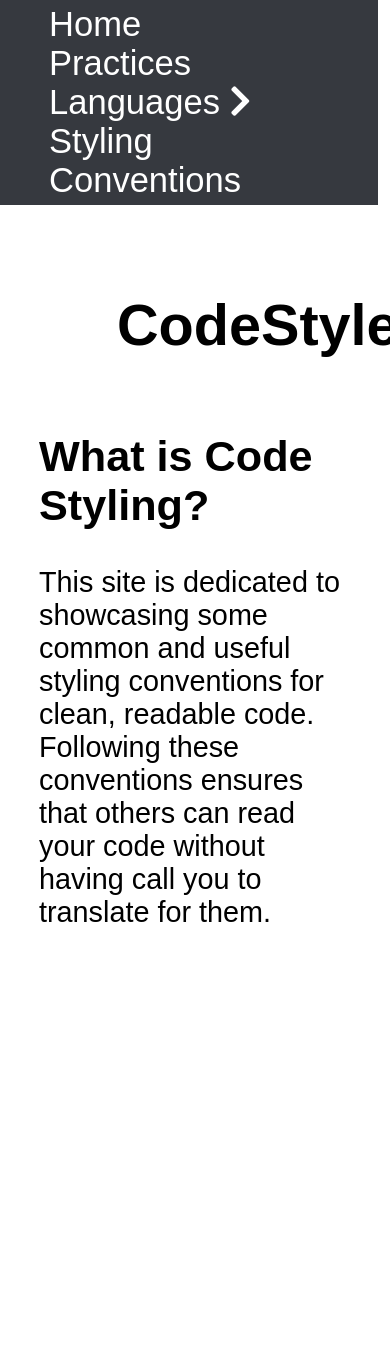
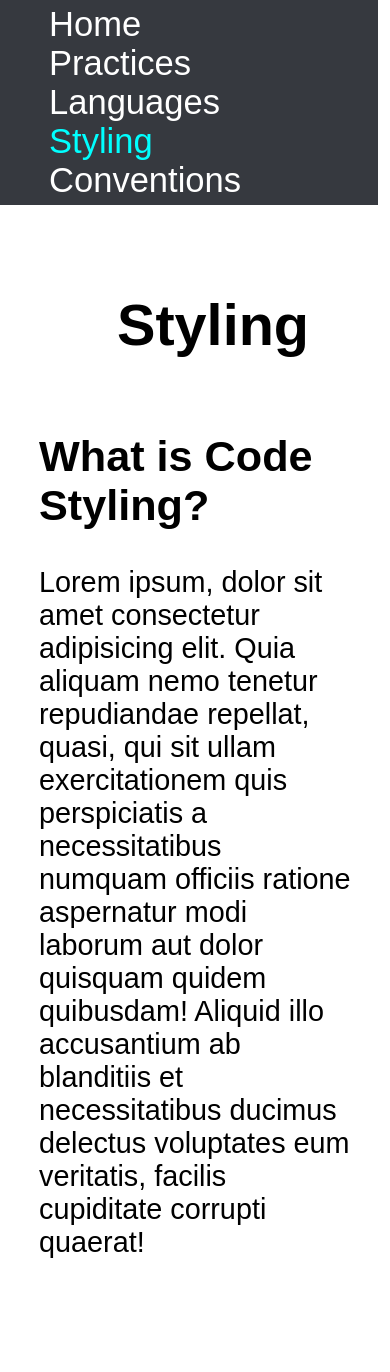
Before and after one commit to mordanc/code-style, a PHP site: page /styling.html in a window 390 px wide; the page is wider, and only the part inside the window is pictured. Before the commit the page ends 922 px from the top of that part, so only its background shows below. Run offline with PHP 8.4, Linux system fonts and the light colour scheme.

Commit message:
Mobile formatting, dropdown fixes

```diff
--- a/conventions.html
+++ b/conventions.html
@@ -4,9 +4,10 @@
     <head>
         <title>CodeStyle</title>
         <meta charset="utf-8">
-        <link href="res/stylesheet.css" rel="stylesheet">
+
         <link rel="stylesheet" href="https://use.fontawesome.com/releases/v5.7.0/css/all.css"
             integrity="sha384-lZN37f5QGtY3VHgisS14W3ExzMWZxybE1SJSEsQp9S+oqd12jhcu+A56Ebc1zFSJ" crossorigin="anonymous">
+            <link href="res/stylesheet.css" rel="stylesheet">
     </head>
 
 <body>
@@ -28,7 +29,7 @@
                     </div>
                 </div>
                 <li class="flex-child"><a href="./styling.html">Styling</a></li>
-                <li class="flex-child"><a href="./conventions.html">Conventions</a></li>
+                <li class="flex-child"><a class="active" href="./conventions.html">Conventions</a></li>
             </ul>
         </nav>
 
--- a/index.html
+++ b/index.html
@@ -4,16 +4,17 @@
     <head>
         <title>CodeStyle</title>
         <meta charset="utf-8">
-        <link href="res/stylesheet.css" rel="stylesheet">
+
         <link rel="stylesheet" href="https://use.fontawesome.com/releases/v5.7.0/css/all.css"
             integrity="sha384-lZN37f5QGtY3VHgisS14W3ExzMWZxybE1SJSEsQp9S+oqd12jhcu+A56Ebc1zFSJ" crossorigin="anonymous">
+            <link href="res/stylesheet.css" rel="stylesheet">
     </head>
 
 <body>
     <div class="flex-parent-col">
         <nav>
             <ul class="flex-parent-row">
-                <li class="flex-child"><a href="./index.html">Home</a></li>
+                <li class="flex-child"><a class="active" href="./index.html">Home</a></li>
                 <div class="dropdown">
                     <li class="flex-child"><a href="./practices.html">Practices</a></li>
                 </div>
--- a/languages.html
+++ b/languages.html
@@ -4,9 +4,10 @@
 <head>
     <title>CodeStyle</title>
     <meta charset="utf-8">
-    <link href="res/stylesheet.css" rel="stylesheet">
+
     <link rel="stylesheet" href="https://use.fontawesome.com/releases/v5.7.0/css/all.css"
         integrity="sha384-lZN37f5QGtY3VHgisS14W3ExzMWZxybE1SJSEsQp9S+oqd12jhcu+A56Ebc1zFSJ" crossorigin="anonymous">
+    <link href="res/stylesheet.css" rel="stylesheet">
 </head>
 
 <body>
@@ -18,7 +19,7 @@
                     <li class="flex-child"><a href="./practices.html">Practices</a></li>
                 </div>
                 <div class="dropdown">
-                    <li class="flex-child"><a href="./languages.html">Languages <i
+                    <li class="flex-child"><a class="active" href="./languages.html">Languages <i
                                 class="fas fa-chevron-right chevron-spin"></i></a></li>
                     <div class="dropdown-languages">
                         <a class="flex-child" href="#article-header">Python</a>
--- a/practices.html
+++ b/practices.html
@@ -4,9 +4,10 @@
     <head>
         <title>CodeStyle</title>
         <meta charset="utf-8">
-        <link href="res/stylesheet.css" rel="stylesheet">
+
         <link rel="stylesheet" href="https://use.fontawesome.com/releases/v5.7.0/css/all.css"
             integrity="sha384-lZN37f5QGtY3VHgisS14W3ExzMWZxybE1SJSEsQp9S+oqd12jhcu+A56Ebc1zFSJ" crossorigin="anonymous">
+            <link href="res/stylesheet.css" rel="stylesheet">
     </head>
 
 <body>
@@ -15,7 +16,7 @@
             <ul class="flex-parent-row">
                 <li class="flex-child"><a href="./index.html">Home</a></li>
                 <div class="dropdown">
-                    <li class="flex-child"><a href="./practices.html">Practices</a></li>
+                    <li class="flex-child"><a class="active" href="./practices.html">Practices</a></li>
                 </div>
                 <div class="dropdown">
                     <li class="flex-child"><a href="./languages.html">Languages <i
--- a/res/stylesheet.css
+++ b/res/stylesheet.css
@@ -34,11 +34,13 @@ nav .dropdown-languages {
 }
 nav .dropdown:hover .dropdown-languages {
   display: block;
-  /* animation: App-Logo-spin 1 timing-function 0 1 ; */
 }
 nav .dropdown:hover .chevron-spin {
   transition: transform 0.5s;
   transform: rotate(90deg);
+}
+.chevron-spin {
+  font-size: 80%;
 }
 
 .flex-parent-row {
@@ -83,15 +85,6 @@ nav .dropdown:hover .chevron-spin {
   width: 40%;
 }
 
-/* Animation for dropdown menus */
-/* @keyframes spin {
-  from {
-    transform: rotate(0deg);
-  }
-  to {
-    transform: rotate(90deg);
-  }
-} */
 
 @media only screen and (max-width: 600px) {
   body {
@@ -106,11 +99,19 @@ nav .dropdown:hover .chevron-spin {
   nav ul {
     margin: 5px;
   }
+
   iframe {
     height: 25%;
   }
   nav .dropdown-languages {
     margin-left: 5%;
+  }
+  nav .dropdown:hover .dropdown-languages {
+    display: none;
+  }
+  /* Hide chevron */
+  .chevron-spin {
+    display: none;
   }
   .flex-parent-row {
     flex-direction: column;
--- a/styling.html
+++ b/styling.html
@@ -4,9 +4,10 @@
     <head>
         <title>CodeStyle</title>
         <meta charset="utf-8">
-        <link href="res/stylesheet.css" rel="stylesheet">
+
         <link rel="stylesheet" href="https://use.fontawesome.com/releases/v5.7.0/css/all.css"
             integrity="sha384-lZN37f5QGtY3VHgisS14W3ExzMWZxybE1SJSEsQp9S+oqd12jhcu+A56Ebc1zFSJ" crossorigin="anonymous">
+            <link href="res/stylesheet.css" rel="stylesheet">
     </head>
 
 <body>
@@ -27,7 +28,7 @@
                         <a class="flex-child" href="./languages.html#HTML">HTML</a>
                     </div>
                 </div>
-                <li class="flex-child"><a href="./styling.html">Styling</a></li>
+                <li class="flex-child"><a class="active" href="./styling.html">Styling</a></li>
                 <li class="flex-child"><a href="./conventions.html">Conventions</a></li>
             </ul>
         </nav>
@@ -35,19 +36,20 @@
 
 
         <div id="article-header">
-            <h1 class=>CodeStyle</h1>
-            <img id="header-img" src="res/abstract-business-code-270348.jpg">
+            <h1>Styling</h1>
         </div>
         <article id="main">
             <h1>What is Code Styling?</h1>
             <p>
-                This site is dedicated to showcasing some common and useful styling conventions for clean,
-                readable code. Following these conventions ensures that others can read your code without
-                having call you to translate for them.
+                Lorem ipsum, dolor sit amet consectetur adipisicing elit. Quia aliquam nemo tenetur repudiandae
+                repellat, quasi, qui sit ullam exercitationem quis perspiciatis a necessitatibus numquam officiis
+                ratione aspernatur modi laborum aut dolor quisquam quidem quibusdam! Aliquid illo accusantium ab
+                blanditiis et necessitatibus ducimus delectus voluptates eum veritatis, facilis cupiditate corrupti
+                quaerat!
             </p>
 
         </article>
-</div>
+    </div>
 
 </body>
 
```
